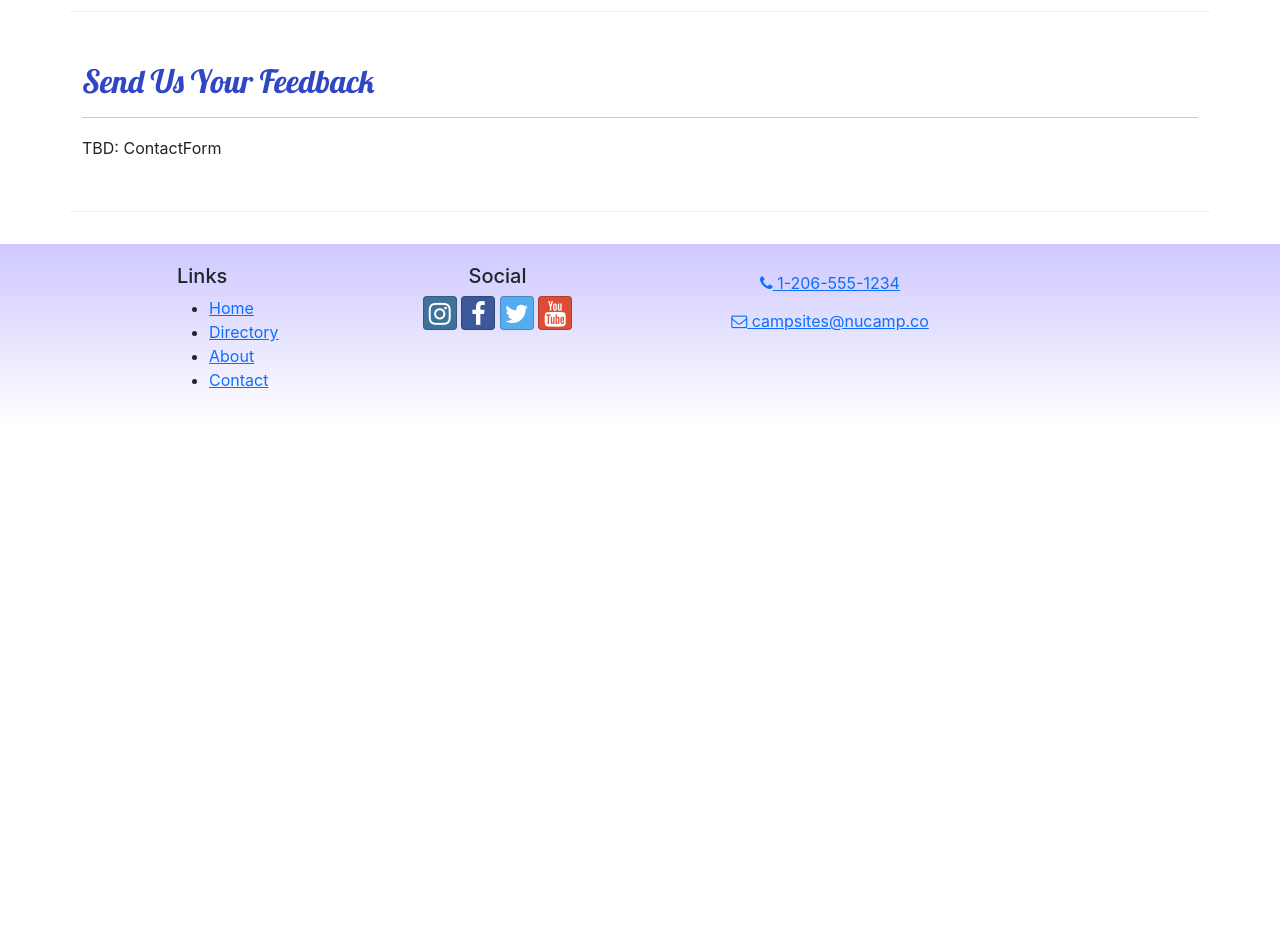
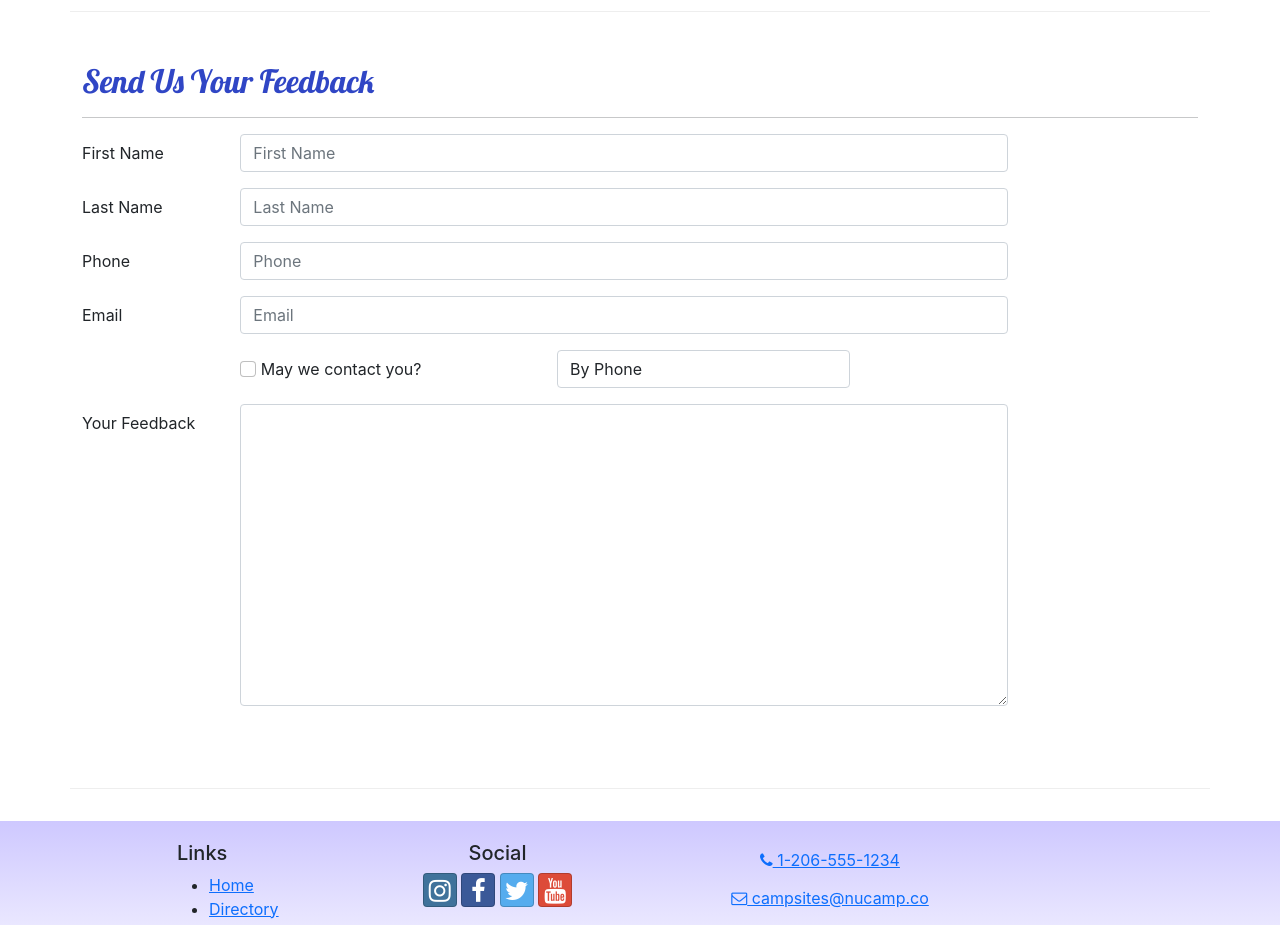
Before and after one commit to srose22/nucampReact, a React (Create React App) app: page /contact in a window 1280 px wide. Shown: the part 480-1405 px from the top of the page. Before the commit the page ends 908 px from the top, so only its background shows below. Built offline with nearby package versions, Linux system fonts and the light colour scheme.

Commit message:
ContactForm Parts 1 and 2

```diff
--- /dev/null
+++ b/src/components/ContactForm.js
@@ -0,0 +1,93 @@
+import { Button, Label, Col, FormGroup } from "reactstrap";
+import { Formik, Field, Form } from "formik";
+
+const ContactForm = () => {
+  return (
+    <Formik
+      initialValues={{
+        firstName: "",
+        lastName: "",
+        phoneNum: "",
+        email: "",
+        agree: false,
+        contactType: "By Phone",
+        feedback: "",
+      }}
+    >
+      <Form>
+        <FormGroup row>
+          <Label htmlFor="firstName" md="2">
+            First Name
+          </Label>
+          <Col md="10">
+            <Field
+              name="firstName"
+              placeholder="First Name"
+              class="form-control"
+            />
+          </Col>
+        </FormGroup>
+        <FormGroup row>
+          <Label htmlFor="lastName" md="2">
+            Last Name
+          </Label>
+          <Col md="10">
+            <Field
+              name="lastName"
+              placeholder="Last Name"
+              class="form-control"
+            />
+          </Col>
+        </FormGroup>
+        <FormGroup row>
+          <Label htmlFor="phoneNum" md="2">
+            Phone
+          </Label>
+          <Col md="10">
+            <Field name="phoneNum" placeholder="Phone" class="form-control" />
+          </Col>
+        </FormGroup>
+        <FormGroup row>
+          <Label htmlFor="email" md="2">
+            Email
+          </Label>
+          <Col md="10">
+            <Field
+              name="email"
+              placeholder="Email"
+              type="email"
+              class="form-control"
+            />
+          </Col>
+        </FormGroup>
+        <FormGroup row>
+          <Label check md={{ size: 4, offset: 2 }}>
+            <Field name="agree" type="checkbox" className="form-check-input" />{" "}
+            May we contact you?
+          </Label>
+          <Col md="4">
+            <Field name="contactType" as="select" class="form-control">
+              <option>By Phone</option>
+              <option>By Email</option>
+            </Field>
+          </Col>
+        </FormGroup>
+        <FormGroup row>
+          <Label htmlFor="feedback" md="2">
+            Your Feedback
+          </Label>
+          <Col md="10">
+            <Field
+              name="feedback"
+              as="textarea"
+              rows="12"
+              class="form-control"
+            />
+          </Col>
+        </FormGroup>
+        <FormGroup row></FormGroup>
+      </Form>
+    </Formik>
+  );
+};
+export default ContactForm;
--- a/src/pages/ContactPage.js
+++ b/src/pages/ContactPage.js
@@ -1,5 +1,6 @@
 import { Container, Row, Col } from "reactstrap";
 import SubHeader from "../components/SubHeader";
+import ContactForm from "../components/ContactForm";
 
 const ContactPage = () => {
   return (
@@ -35,7 +36,9 @@
           <h2>Send Us Your Feedback</h2>
           <hr />
         </Col>
-        <Col md="10">TBD: ContactForm</Col>
+        <Col md="10">
+          <ContactForm />
+        </Col>
       </Row>
     </Container>
   );
```
